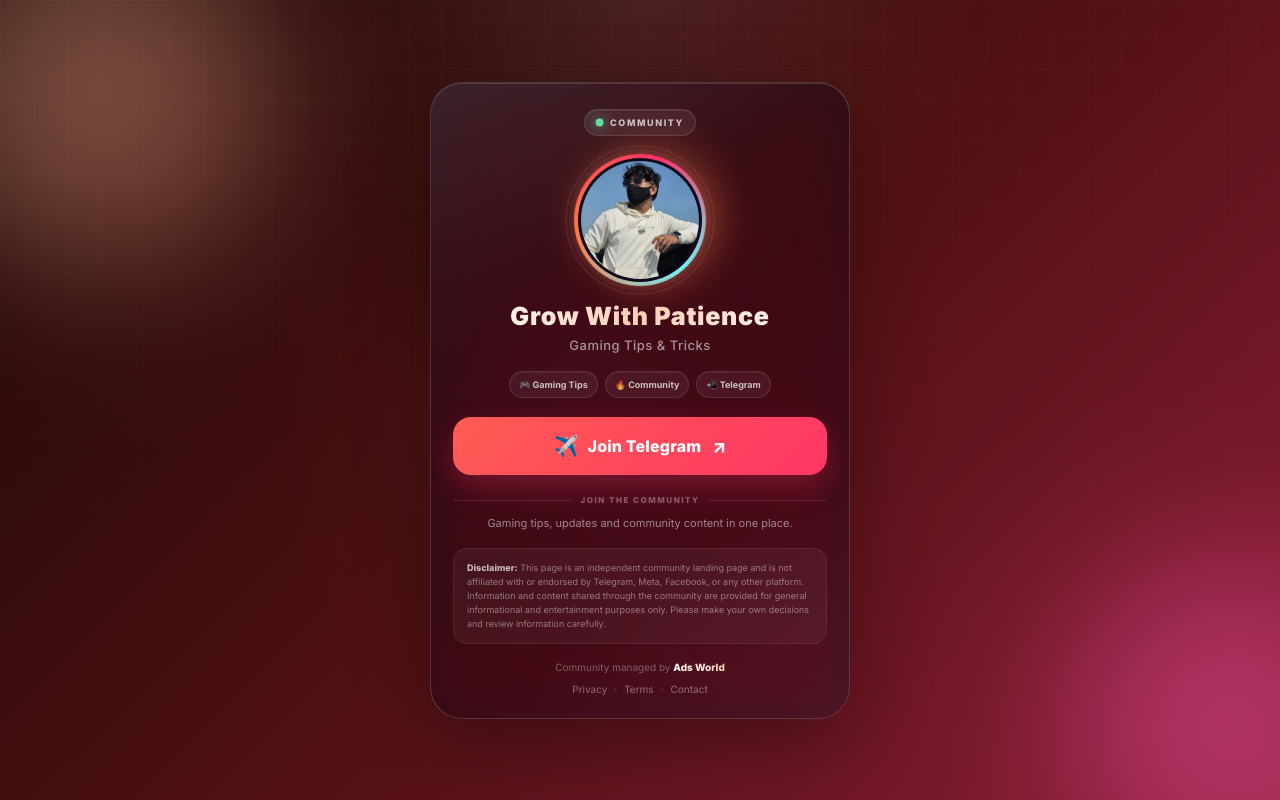
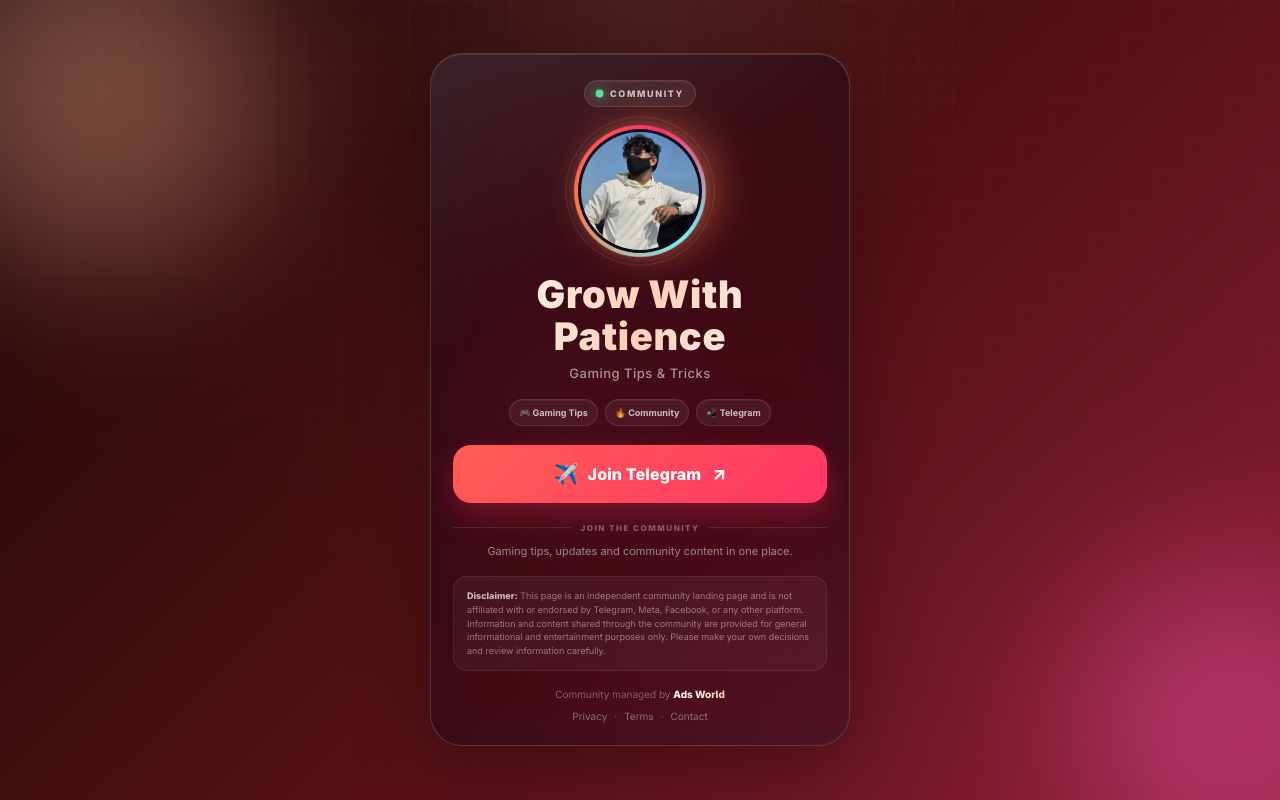
Before and after one commit to ajayabaral05/Nobin, a plain HTML site: page index.html in a window 1280 px wide. Drawn offline with Linux system fonts and the light colour scheme.

Commit message:
Update style.css

```diff
--- a/style.css
+++ b/style.css
@@ -78,7 +78,7 @@
 @keyframes ringPulse{50%{transform:scale(1.05);opacity:.45}}
 
 .title{
-  font-size:25px;line-height:1.08;font-weight:1000;letter-spacing:.7px;
+  font-size:clamp(25px, 5vw, 38px);line-height:1.1;font-weight:900;letter-spacing:.7px;
   background:linear-gradient(110deg,#fff,var(--accent),#fff);
   -webkit-background-clip:text;background-clip:text;-webkit-text-fill-color:transparent;
   margin-bottom:7px
```
